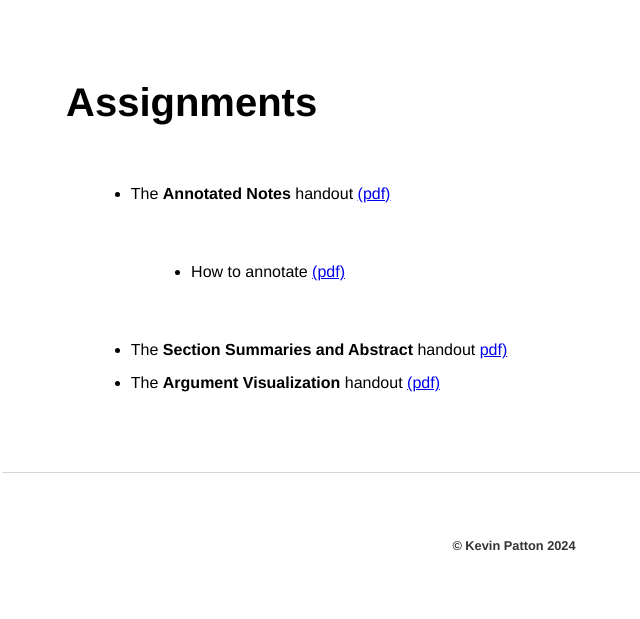
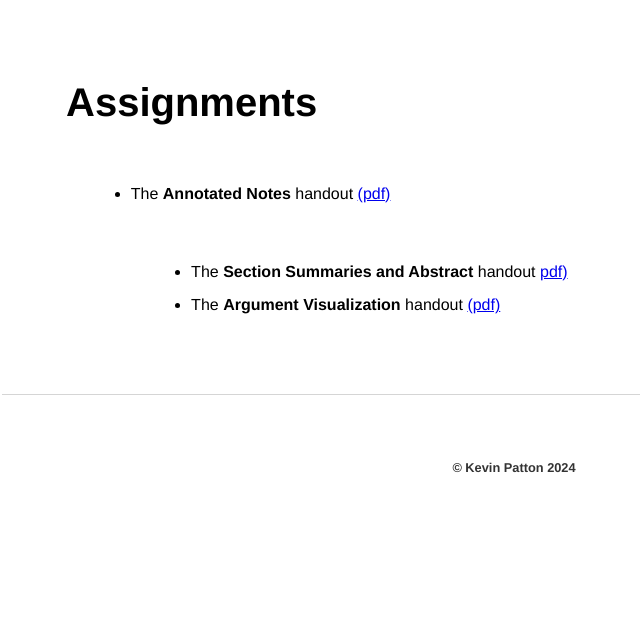
Before and after one commit to kevinjpatton/kevinjpatton.github.io, a Jekyll site: the page built from teaching/phil_3050/assignments/index.html, in a window 1280 px wide. Shown: the part 348-967 px from the top of the page, without its empty margins (126-766 px from the left). Built offline with Jekyll 4.4.1, drawn with Linux system fonts in a browser that asks for light colours; Markdown is read by kramdown in place of the engine named in the settings; after the commit the page ends 900 px from its top, so only the background shows below that.

Commit message:
Update index.html

```diff
--- a/teaching/phil_3050/assignments/index.html
+++ b/teaching/phil_3050/assignments/index.html
@@ -5,7 +5,6 @@ title: PHIL3050 - Assignments
 <h1>Assignments</h1>
 <ul class="standard-list">
 <li>The <b>Annotated Notes</b> handout <a href="/teaching/commonresources/Handout - Annotated Notes Assignment.pdf" target="_blank">(pdf)</a></li><ul class="standard-list">
-<li>How to annotate <a href="/pedagogy/handouts/Handout - Annotated Notes.pdf" target="_blank">(pdf)</a></li></ul>
 <li>The <b>Section Summaries and Abstract</b> handout <a href="/teaching/commonresources/Handout - Section Summaries and Abstract Assignment.pdf" target="_blank">pdf)</a></li>
 <li>The <b>Argument Visualization</b> handout <a href="/teaching/commonresources/Handout - Visualization Assignment.pdf" target="_blank">(pdf)</a></li>
 </ul>
```
